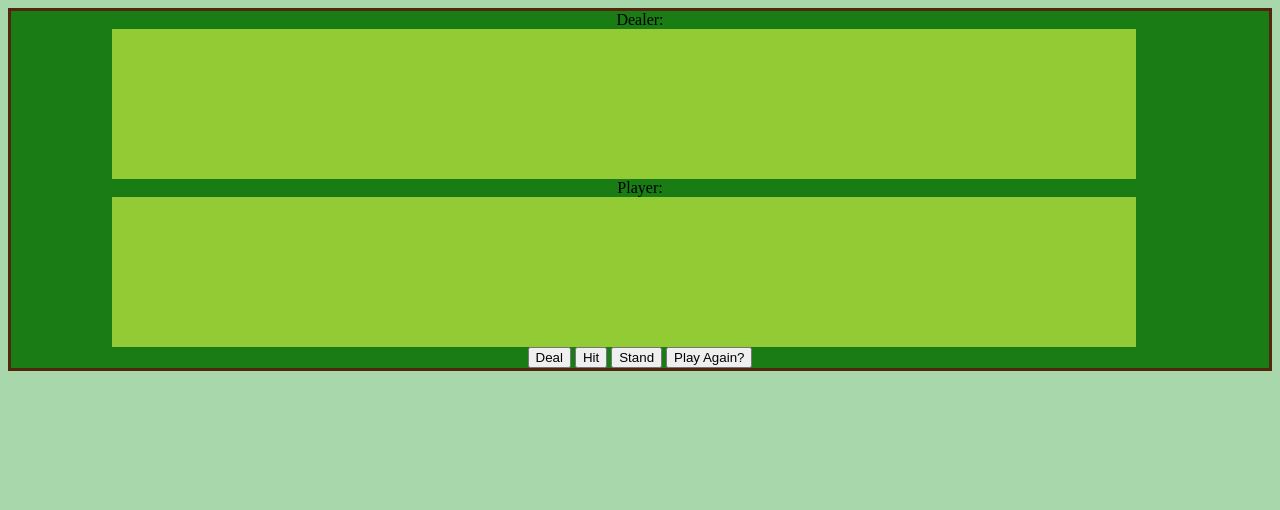
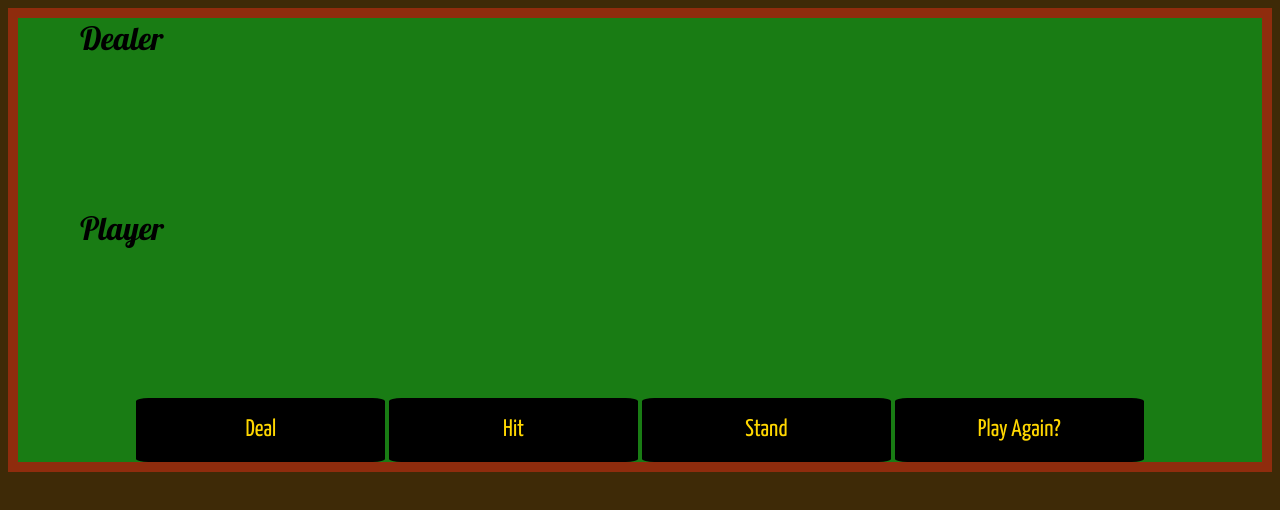
Before and after one commit to CalderMarshall-zz/blackjack, a plain HTML site: page index.html in a window 1280 px wide. Drawn offline with Linux system fonts and the light colour scheme.

Commit message:
fixed some styles, broke the points

```diff
--- a/blackjack.js
+++ b/blackjack.js
@@ -62,6 +62,8 @@ $(function() {
           setTimeout(function(){
                $("#player-hand").append('<img src = ' + cardurl3 + '>');
                playerhand.push(playercard);
+               $("#player-points").html(calculatePoints(playerhand));
+
           },300);
 
 
@@ -76,6 +78,8 @@ $(function() {
           setTimeout(function(){
                $("#dealer-hand").append('<img src = ' + cardurl1 + '>');
                dealerhand.push(dealercard);
+               $("#dealer-points").html(calculatePoints(dealerhand));
+
           },600);
 
           // console.log("deck len" + deck.length);
@@ -87,6 +91,8 @@ $(function() {
           setTimeout(function(){
                $("#player-hand").append('<img src = ' + cardurl4 + '>');
                playerhand.push(playercard);
+               $("#player-points").html(calculatePoints(playerhand));
+
           },900);
 
           // console.log("deck len" + deck.length);
@@ -126,8 +132,6 @@ $(function() {
           console.log("deck len" + deck.length);
           console.log("deck:" + deck);
           console.log("playerhand: " + playerhand);
-          $("#dealer-points").html(calculatePoints(dealerhand));
-          $("#player-points").html(calculatePoints(playerhand));
 
           // win checker
           if (calculatePoints(playerhand) >= 21) {
@@ -137,7 +141,8 @@ $(function() {
 
           }
 
-
+          $("#dealer-points").html(calculatePoints(dealerhand));
+          $("#player-points").html(calculatePoints(playerhand));
 
      });
      // To make it less repetitive
@@ -153,6 +158,8 @@ $(function() {
                dealerhand.push(dealercard);
                console.log("deck len" + deck.length);
                console.log("dealerhand: " + dealerhand);
+               $("#dealer-points").html(calculatePoints(dealerhand));
+               $("#player-points").html(calculatePoints(playerhand));
           }
           // dealing to dealer function
           function dealDealer() {
@@ -165,6 +172,7 @@ $(function() {
                     console.log("dealerhand: " + dealerhand);
 
                }
+               $("#dealer-points").html(calculatePoints(dealerhand));
           }
           // actually dealing to dealer
           dealDealer();
@@ -238,12 +246,13 @@ $(function() {
      // play again logic
 $("#reset").click(function(){
      $("#deal-button").show();
-     var dealerhand = [];
-     var playerhand = [];
+
 $("#dealer-hand").empty();
 $("#player-hand").empty();
 $("#dealer-points").empty();
 $("#player-points").empty();
+var dealerhand = [];
+var playerhand = [];
      });
 
 
--- a/index.html
+++ b/index.html
@@ -1,5 +1,6 @@
 <!DOCTYPE html>
 <html lang="en">
+
 <head>
     <meta charset="UTF-8">
     <meta name="viewport" content="width=device-width, initial-scale=1.0">
@@ -7,32 +8,64 @@
     <title>Blackjack</title>
     <script src="jquery.js"></script>
     <script src="blackjack.js"></script>
+    <link href="https://fonts.googleapis.com/css?family=Lobster" rel="stylesheet">
+    <link href="https://fonts.googleapis.com/css?family=Yanone+Kaffeesatz" rel="stylesheet">
     <style media="screen">
         body {
-          background-color: rgb(169, 215, 172);
+            background-color:rgb(62, 42, 7);
         }
+
         #table {
+            text-align: left;
+            background-color: rgb(25, 124, 20);
+            border: 10px solid rgb(143, 44, 13);
+        }
+
+        #table .name_label {
+            padding-left: 5%;
+            font-family: 'Lobster', cursive;
+            font-size: 200%;
+        }
+
+        #table .buttons {
             text-align: center;
-          background-color: rgb(25, 124, 20);
-          border: 3px solid rgb(82, 37, 12);
         }
+
+        .game_button {
+             width: 20%;
+             height: 8vh;
+             border-radius: 5%;
+             color: gold;
+             background-color: black;
+             border: 10px solid black;
+             font-family: 'Yanone Kaffeesatz', sans-serif;
+             font-size: 150%;
+             padding: inherit;
+        }
+        .points{
+             padding-left: 5%;
+             font-family: 'Lobster', cursive;
+             font-size: 175%;
+        }
+
         .hand {
-               background-color: rgb(146, 203, 51);
             width: 80vw;
             height: 150px;
             margin-left: 8%;
             text-align: left;
         }
+
         img {
             height: 120px;
             padding: 15px;
         }
     </style>
 </head>
+
 <body>
     <div id="table">
         <div id="messages"></div>
-  <label>Dealer: </label>
+        <label class="name_label">Dealer</label>
         <label id="dealer-points" class="points"></label>
 
         <div id="dealer-hand" class="hand">
@@ -40,7 +73,7 @@
         </div>
 
 
-  <label>Player: </label>
+        <label class="name_label">Player</label>
         <label id="player-points" class="points"></label>
 
         <div id="player-hand" class="hand">
@@ -48,14 +81,15 @@
 
 
         <div class="buttons">
-    <button id="deal-button">Deal</button>
-    <button id="hit-button">Hit</button>
-    <button id="stand-button">Stand</button>
-    <button id="reset">Play Again?</button>
+            <button class="game_button" id="deal-button">Deal</button>
+            <button class="game_button" id="hit-button">Hit</button>
+            <button class="game_button" id="stand-button">Stand</button>
+            <button class="game_button" id="reset">Play Again?</button>
         </div>
 
 
 
     </div>
 </body>
+
 </html>
```
Also changed, not shown: README.txt. Lines whose indentation alone changed are shown as unchanged.
